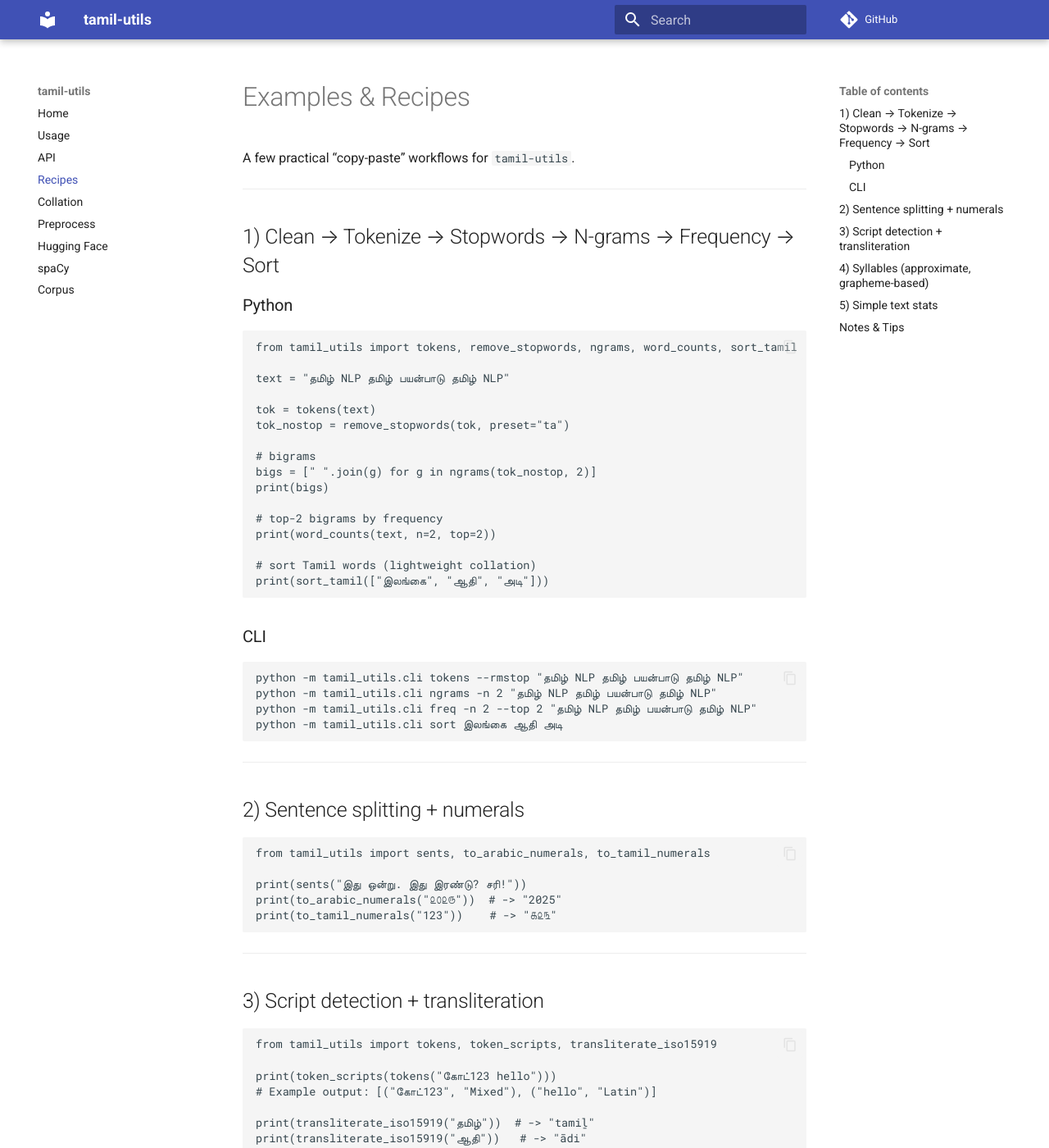
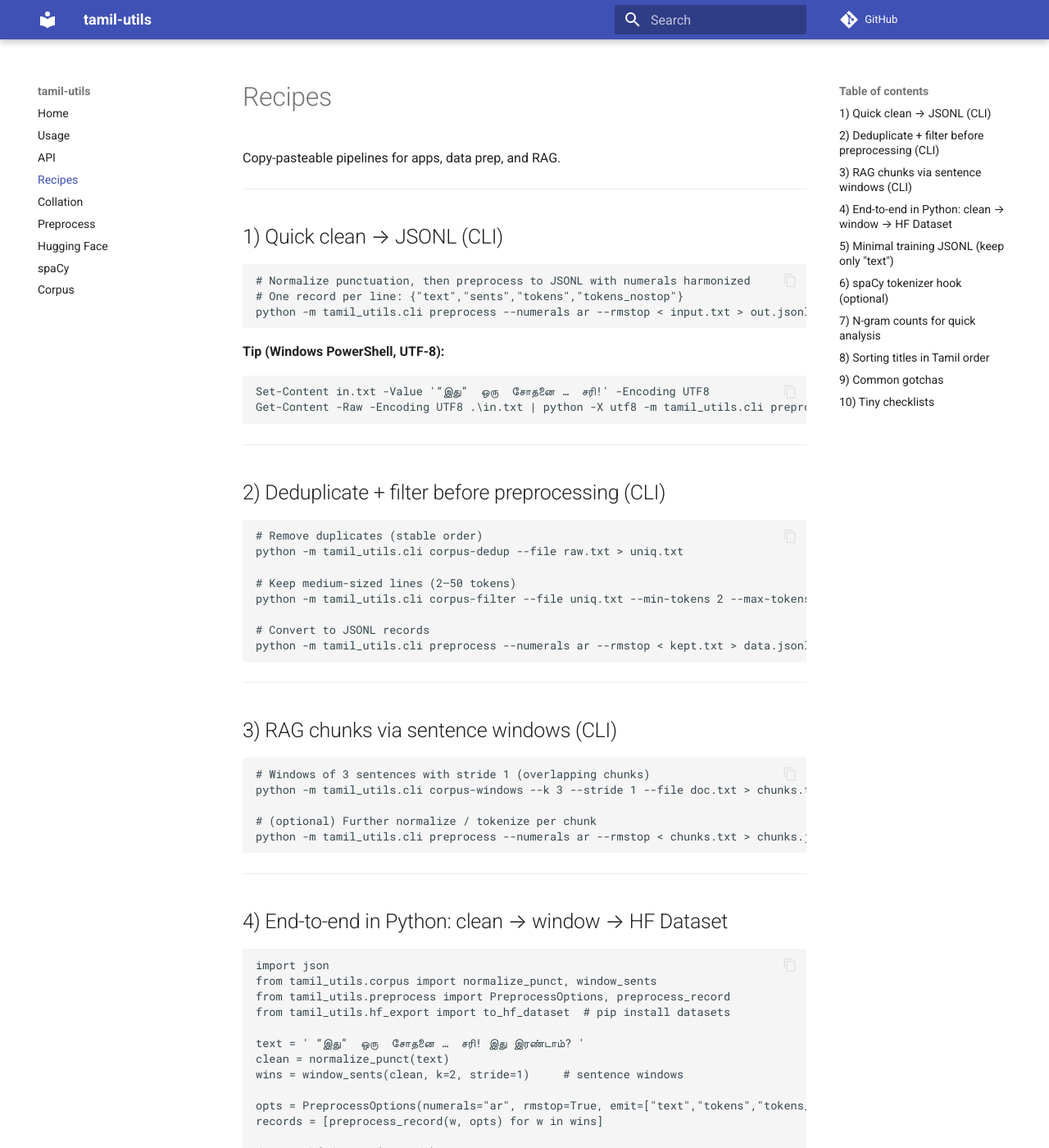
Before and after one commit to arulnidhii/tamil-utils, an MkDocs documentation site: the page built from docs/recipes.md, in a window 1280 px wide and 1400 px high. Shown: the whole window at 82% size. Built offline with MkDocs 1.6.1 and Material for MkDocs 9.7.7, drawn with Linux system fonts in a browser that asks for light colours; comment, search, counter and statistics services are not loaded; some of the changed text lies outside the part shown.

Commit message:
docs: add Recipes page (RAG & corpus pipelines)

````diff
--- a/docs/recipes.md
+++ b/docs/recipes.md
@@ -1,95 +1,164 @@
-# Examples & Recipes
+# Recipes
 
-A few practical “copy-paste” workflows for `tamil-utils`.
+Copy-pasteable pipelines for apps, data prep, and RAG.
 
 ---
 
-## 1) Clean → Tokenize → Stopwords → N-grams → Frequency → Sort
+## 1) Quick clean → JSONL (CLI)
 
-### Python
-
-```python
-from tamil_utils import tokens, remove_stopwords, ngrams, word_counts, sort_tamil
-
-text = "தமிழ் NLP தமிழ் பயன்பாடு தமிழ் NLP"
-
-tok = tokens(text)
-tok_nostop = remove_stopwords(tok, preset="ta")
-
-# bigrams
-bigs = [" ".join(g) for g in ngrams(tok_nostop, 2)]
-print(bigs)
-
-# top-2 bigrams by frequency
-print(word_counts(text, n=2, top=2))
-
-# sort Tamil words (lightweight collation)
-print(sort_tamil(["இலங்கை", "ஆதி", "அடி"]))
+```bash
+# Normalize punctuation, then preprocess to JSONL with numerals harmonized
+# One record per line: {"text","sents","tokens","tokens_nostop"}
+python -m tamil_utils.cli preprocess --numerals ar --rmstop < input.txt > out.jsonl
 ```
 
-### CLI
+**Tip (Windows PowerShell, UTF-8):**
 
-```bash
-python -m tamil_utils.cli tokens --rmstop "தமிழ் NLP தமிழ் பயன்பாடு தமிழ் NLP"
-python -m tamil_utils.cli ngrams -n 2 "தமிழ் NLP தமிழ் பயன்பாடு தமிழ் NLP"
-python -m tamil_utils.cli freq -n 2 --top 2 "தமிழ் NLP தமிழ் பயன்பாடு தமிழ் NLP"
-python -m tamil_utils.cli sort இலங்கை ஆதி அடி
+```powershell
+Set-Content in.txt -Value '“இது”  ஒரு  சோதனை …  சரி!' -Encoding UTF8
+Get-Content -Raw -Encoding UTF8 .\in.txt | python -X utf8 -m tamil_utils.cli preprocess --numerals ar --rmstop
 ```
 
 ---
 
-## 2) Sentence splitting + numerals
+## 2) Deduplicate + filter before preprocessing (CLI)
 
-```python
-from tamil_utils import sents, to_arabic_numerals, to_tamil_numerals
+```bash
+# Remove duplicates (stable order)
+python -m tamil_utils.cli corpus-dedup --file raw.txt > uniq.txt
 
-print(sents("இது ஒன்று. இது இரண்டு? சரி!"))
-print(to_arabic_numerals("௨௦௨௫"))  # -> "2025"
-print(to_tamil_numerals("123"))    # -> "௧௨௩"
+# Keep medium-sized lines (2–50 tokens)
+python -m tamil_utils.cli corpus-filter --file uniq.txt --min-tokens 2 --max-tokens 50 > kept.txt
+
+# Convert to JSONL records
+python -m tamil_utils.cli preprocess --numerals ar --rmstop < kept.txt > data.jsonl
 ```
 
 ---
 
-## 3) Script detection + transliteration
+## 3) RAG chunks via sentence windows (CLI)
 
-```python
-from tamil_utils import tokens, token_scripts, transliterate_iso15919
+```bash
+# Windows of 3 sentences with stride 1 (overlapping chunks)
+python -m tamil_utils.cli corpus-windows --k 3 --stride 1 --file doc.txt > chunks.txt
 
-print(token_scripts(tokens("கோட்123 hello")))
-# Example output: [("கோட்123", "Mixed"), ("hello", "Latin")]
-
-print(transliterate_iso15919("தமிழ்"))  # -> "tamiḻ"
-print(transliterate_iso15919("ஆதி"))   # -> "ādi"
+# (optional) Further normalize / tokenize per chunk
+python -m tamil_utils.cli preprocess --numerals ar --rmstop < chunks.txt > chunks.jsonl
 ```
 
 ---
 
-## 4) Syllables (approximate, grapheme-based)
+## 4) End-to-end in Python: clean → window → HF Dataset
 
 ```python
-from tamil_utils import syllables
+import json
+from tamil_utils.corpus import normalize_punct, window_sents
+from tamil_utils.preprocess import PreprocessOptions, preprocess_record
+from tamil_utils.hf_export import to_hf_dataset  # pip install datasets
 
-print(syllables("தமிழ்🙂 test 123"))  # Processes Tamil clusters; ignores non-Tamil
+text = ' “இது”  ஒரு  சோதனை …  சரி! இது இரண்டாம்? '
+clean = normalize_punct(text)
+wins = window_sents(clean, k=2, stride=1)     # sentence windows
+
+opts = PreprocessOptions(numerals="ar", rmstop=True, emit=["text","tokens","tokens_nostop"])
+records = [preprocess_record(w, opts) for w in wins]
+
+ds = to_hf_dataset(records)
+print(ds)
+# save to disk for training later:
+#   from tamil_utils.hf_export import save_hf_dataset
+#   save_hf_dataset(ds, "out_ds")
 ```
 
 ---
 
-## 5) Simple text stats
+## 5) Minimal training JSONL (keep only `"text"`)
 
-```python
-from tamil_utils import word_counts
+If you only need `text` for LM/RAG ingestion:
 
-text = "இது ஒரு சோதனை இது ஒரு சோதனை"
-print(word_counts(text, rmstop=True, preset="ta", n=1))
-# -> [("சோதனை", 2)]
+```bash
+python -m tamil_utils.cli preprocess --numerals ar --emit text < input.txt > text_only.jsonl
+```
+
+Each line:
+
+```json
+{"text": "இது ஒரு சோதனை 2025"}
 ```
 
 ---
 
-## Notes & Tips
+## 6) spaCy tokenizer hook (optional)
 
-* **Collation**: `sort_tamil` uses a lightweight ISO-15919 key. For strict collation (ICU), keep ours as default and layer ICU in your app if needed.
-* **Stopwords**: You can pass your own set to `remove_stopwords(tokens, stopwords=my_set)`.
-* **Performance**: For large corpora, stream line-by-line and aggregate `word_counts` periodically.
+Mirror `tamil_utils.tokens` inside spaCy:
+
+```python
+import spacy
+from tamil_utils.spacy_hook import install_tamil_tokenizer
+
+nlp = spacy.blank("xx")            # language-agnostic
+install_tamil_tokenizer(nlp)       # NFC-normalizes and replaces tokenizer
+doc = nlp("இது ஒரு சோதனை 2025")
+print([t.text for t in doc])       # ['இது','ஒரு','சோதனை','2025']
+```
+
+Install:
+
+```bash
+pip install "tamil-utils[spacy]"
+```
 
 ---
+
+## 7) N-gram counts for quick analysis
+
+```bash
+python -m tamil_utils.cli freq -n 1 --top 20 "தமிழ் NLP தமிழ் பயன்பாடு"
+python -m tamil_utils.cli freq -n 2 --top 10 "தமிழ் NLP தமிழ் NLP"
+```
+
+Programmatically:
+
+```python
+from tamil_utils import word_counts
+print(word_counts("தமிழ் NLP தமிழ் NLP", n=2, top=3))
+```
+
+---
+
+## 8) Sorting titles in Tamil order
+
+```python
+from tamil_utils import sort_tamil
+titles = ["இலங்கை", "ஆதி", "அடி"]
+print(sort_tamil(titles))  # ['அடி', 'ஆதி', 'இலங்கை']
+```
+
+For strict, locale-aware collation (libraries, catalogs), use ICU (`PyICU`) and **fallback** to `sort_tamil`.
+
+---
+
+## 9) Common gotchas
+
+* **Encoding:** prefer UTF-8 files and `python -X utf8` when piping on Windows.
+* **Normalization:** mixed corpora benefit from `normalize_punct` before `sents`/`window_sents`.
+* **Stopwords:** Tamil preset is pragmatic, not exhaustive—tune for your domain.
+
+---
+
+## 10) Tiny checklists
+
+**RAG prep (docs → chunks → JSONL):**
+
+1. `normalize_punct(doc)`
+2. `window_sents(..., k=3, stride=1)`
+3. `preprocess_record(chunk, numerals='ar', rmstop=True)`
+4. (optional) `to_hf_dataset(records)`
+
+**Corpus cleanup (CLI):**
+
+```bash
+python -m tamil_utils.cli corpus-dedup --file raw.txt \
+| python -m tamil_utils.cli corpus-filter --min-tokens 2 --max-tokens 50 \
+| python -m tamil_utils.cli preprocess --numerals ar --rmstop > data.jsonl
+```
````
